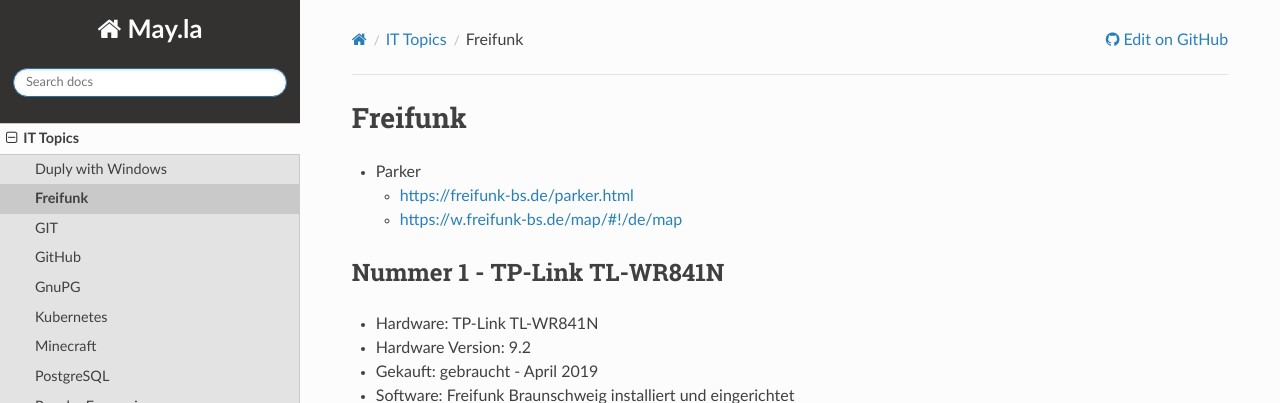
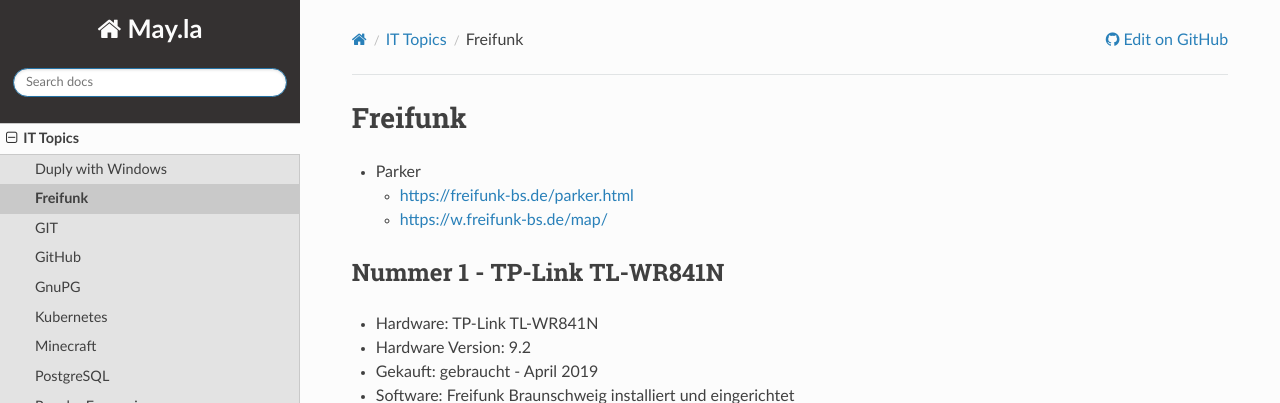
Before and after one commit to PhilipMay/May.la, a Sphinx documentation site: the page built from source/it/freifunk.md, in a window 1280 px wide and 900 px high. Shown: the top 403 px of the window. Built offline with Sphinx 7.4.7 and the Read the Docs theme 2.0.0, drawn with Linux system fonts in a browser that asks for light colours.

Commit message:
Update freifunk.md

```diff
--- a/source/it/freifunk.md
+++ b/source/it/freifunk.md
@@ -1,7 +1,7 @@
 # Freifunk
 - Parker
   - <https://freifunk-bs.de/parker.html>
-  - <https://w.freifunk-bs.de/map/#!/de/map>
+  - <https://w.freifunk-bs.de/map/>
 
 ## Nummer 1 - TP-Link TL-WR841N
 - Hardware: TP-Link TL-WR841N
```
